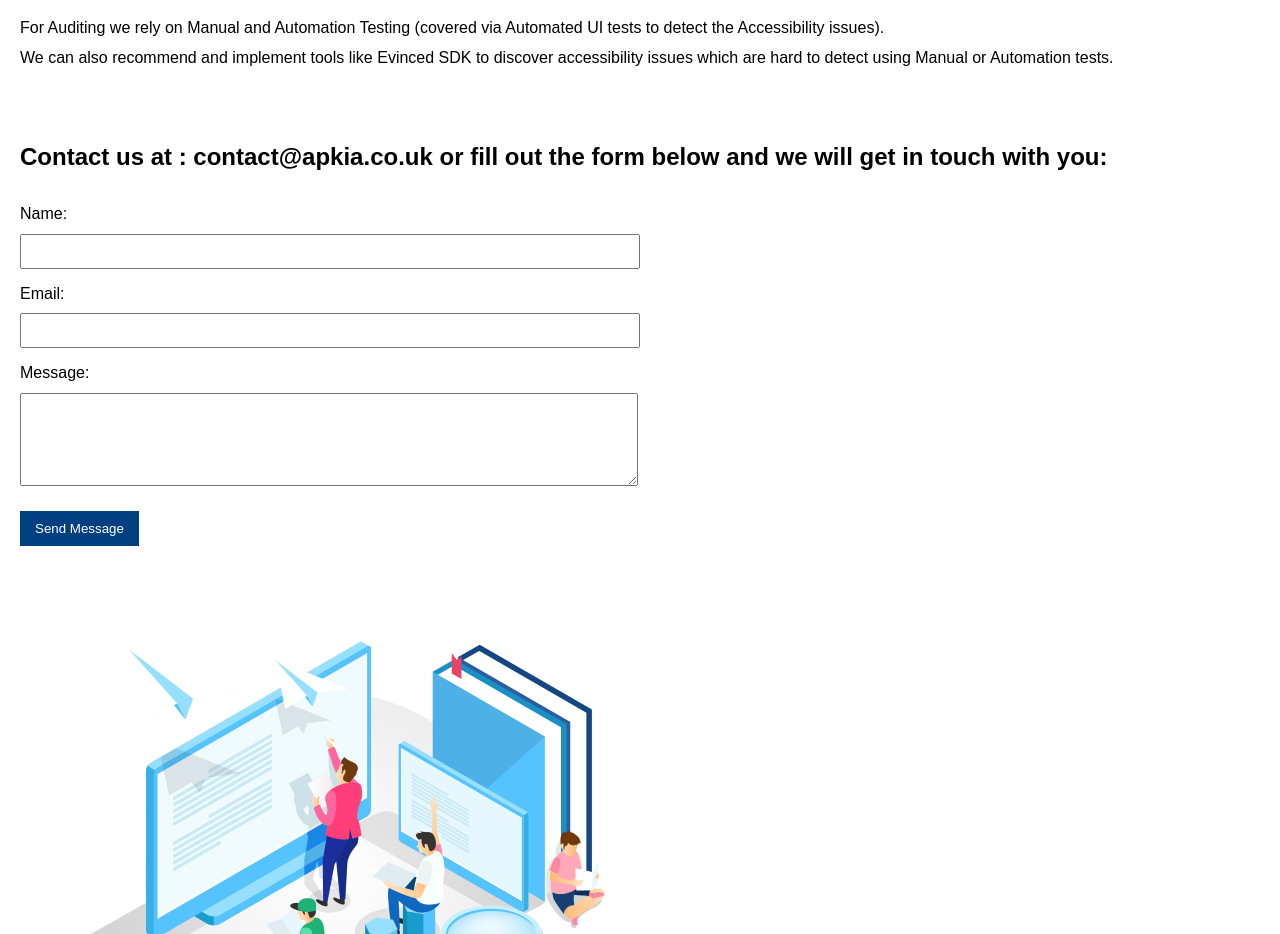
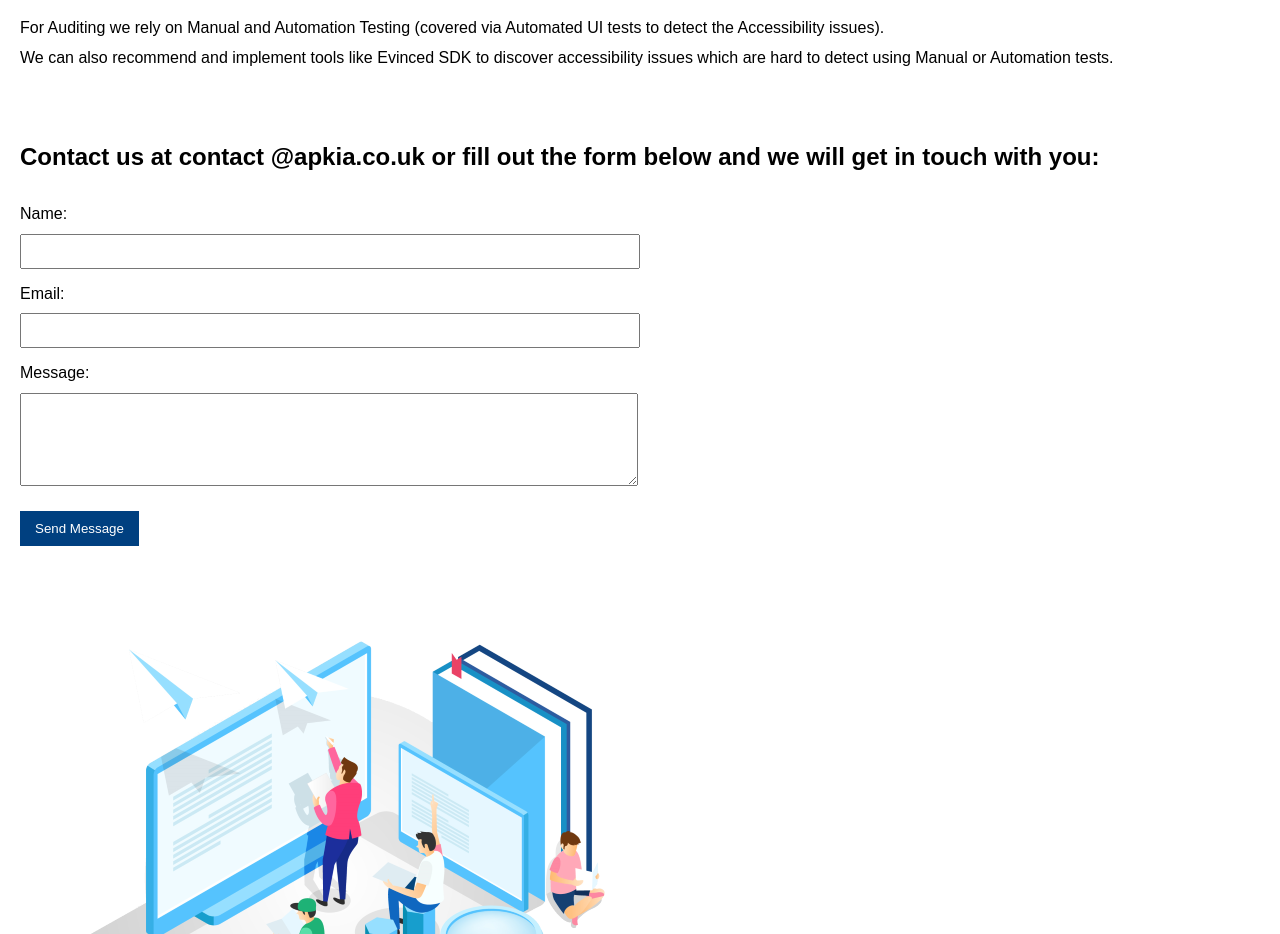
Before and after one commit to ioopl/apkia, a plain HTML site: page index.html in a window 1280 px wide. Shown: the part 1241-2175 px from the top of the page. Drawn offline with Linux system fonts and the light colour scheme.

Commit message:
Added space in email so that its not detectable by Regex and spammed

```diff
--- a/index.html
+++ b/index.html
@@ -122,7 +122,8 @@
     </section>
 
     <section id="contact" aria-labelledby="contact-title">
-      <h2 id="contact-title">Contact us at : contact@apkia.co.uk or fill out the form below and we will get in touch with you: </h2>
+      <h2 id="contact-title">Contact us at <strong>contact @apkia.co.uk</strong>
+          or fill out the form below and we will get in touch with you: </h2>
       <form action="https://formspree.io/f/xvgaekwj" method="POST" aria-label="Contact Form" id="contact-form">
         <label for="name">Name:</label>
         <input type="text" name="name" id="name" required aria-required="true" />
```
